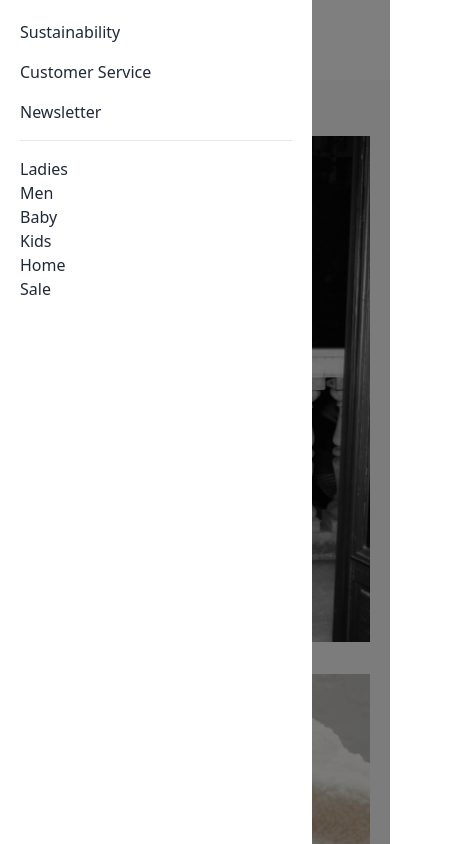
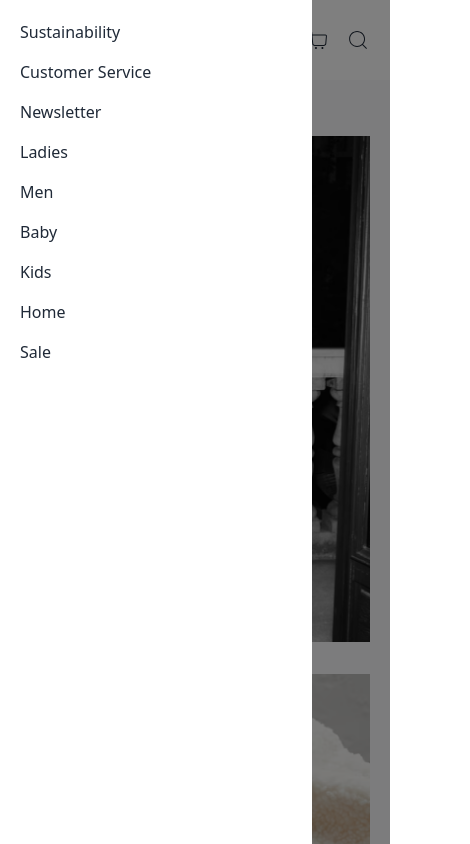
Before and after one commit to Hashim7abdullah/HM-Clone, a React (Vite) app: page / in a window 390 px wide. Both pictures are taken after a click on the button 32 px from the left and 40 px from the top of the page. Shown: the top 844 px of the page, 470 px wide, since content can reach past the window. Built offline with nearby package versions, Linux system fonts and the light colour scheme; no server answers.

Commit message:
changes made

```diff
--- a/src/Components/Navbar/Navabr.jsx
+++ b/src/Components/Navbar/Navabr.jsx
@@ -2,231 +2,266 @@ import React, { useContext, useState } from "react";
 import { Link } from "react-router-dom";
 import { TfiMenu, TfiMore } from "react-icons/tfi";
 import { CiShoppingCart, CiUser, CiSearch, CiHeart } from "react-icons/ci";
+import { motion, AnimatePresence } from "framer-motion";
 import logo from "../../assets/h-m.svg";
-import LoginForm from "../../Pages/Login/LoginForm";
 import { Context } from "../../Context/Context";
-import "aos/dist/aos.css";
-
 
 const Navbar = () => {
   const [dropdownOpen, setDropdownOpen] = useState(false);
   const [menuOpen, setMenuOpen] = useState(false);
-
-  const { navigate , isMobile } = useContext(Context);
+  const { navigate, isMobile } = useContext(Context);
 
   const toggleDropdown = () => setDropdownOpen((prev) => !prev);
   const toggleMenu = () => setMenuOpen((prev) => !prev);
 
+  // Animation variants
+  const navbarVariants = {
+    hidden: { y: -100, opacity: 0 },
+    visible: {
+      y: 0,
+      opacity: 1,
+      transition: {
+        duration: 0.6,
+        ease: "easeOut",
+        when: "beforeChildren",
+        staggerChildren: 0.1
+      }
+    }
+  };
+
+  const childVariants = {
+    hidden: { y: -20, opacity: 0 },
+    visible: {
+      y: 0,
+      opacity: 1,
+      transition: { duration: 0.5, ease: "easeOut" }
+    }
+  };
+
+  const mobileMenuVariants = {
+    hidden: { x: "-100%", opacity: 0 },
+    visible: {
+      x: 0,
+      opacity: 1,
+      transition: {
+        type: "spring",
+        stiffness: 300,
+        damping: 30,
+        staggerChildren: 0.07
+      }
+    }
+  };
+
+  const menuItemVariants = {
+    hidden: { x: -20, opacity: 0 },
+    visible: {
+      x: 0,
+      opacity: 1,
+      transition: { duration: 0.3 }
+    }
+  };
+
+  const dropdownVariants = {
+    hidden: { opacity: 0, scale: 0.95, y: -10 },
+    visible: {
+      opacity: 1,
+      scale: 1,
+      y: 0,
+      transition: {
+        type: "spring",
+        stiffness: 400,
+        damping: 25
+      }
+    }
+  };
+
   return (
-    <nav className="w-full h-20 lg:h-40 flex items-center justify-between px-5 relative">
+    <motion.nav
+      initial="hidden"
+      animate="visible"
+      variants={navbarVariants}
+      className="w-full h-20 lg:h-40 flex items-center justify-between px-5 relative"
+    >
       {/* Mobile Layout (< 1024px) */}
-      <div className="flex items-center gap-4 lg:hidden">
+      <motion.div variants={childVariants} className="flex items-center gap-4 lg:hidden">
         <button onClick={toggleMenu} className="text-gray-800">
           <TfiMenu size={24} />
         </button>
-        <img src={logo} alt="Logo" className="h-8 object-contain" />
-      </div>
+        <motion.img
+          src={logo}
+          alt="Logo"
+          className="h-8 object-contain"
+          whileHover={{ scale: 1.05 }}
+          whileTap={{ scale: 0.95 }}
+        />
+      </motion.div>
 
       {/* Mobile Menu Overlay */}
+      <AnimatePresence>
         {menuOpen && (
-        <div
+          <motion.div
+            initial={{ opacity: 0 }}
+            animate={{ opacity: 1 }}
+            exit={{ opacity: 0 }}
+            transition={{ duration: 0.2 }}
             className="fixed inset-0 bg-black bg-opacity-50 z-40 lg:hidden"
             onClick={toggleMenu}
           />
         )}
+      </AnimatePresence>
 
       {/* Desktop Layout (>= 1024px) */}
-      <div className="hidden lg:flex lg:flex-1">
+      <motion.div variants={childVariants} className="hidden lg:flex lg:flex-1">
         {/* Left Section */}
-        <div data-aos="fade-right" className="flex items-center gap-5">
-          <Link
-            to="#"
-            className="text-gray-800 font-medium hover:text-gray-500"
+        <div className="flex items-center gap-5">
+          {["Sustainability", "Customer Service", "Newsletter"].map((item) => (
+            <motion.div
+              key={item}
+              whileHover={{ scale: 1.05 }}
+              whileTap={{ scale: 0.95 }}
             >
-            Sustainability
+              <Link to="#" className="text-gray-800 font-medium hover:text-gray-500">
+                {item}
               </Link>
-          <Link
-            to="#"
-            className="text-gray-800 font-medium hover:text-gray-500"
-          >
-            Customer Service
-          </Link>
-          <Link
-            to="#"
-            className="text-gray-800 font-medium hover:text-gray-500"
-          >
-            Newsletter
-          </Link>
+            </motion.div>
+          ))}
           <div className="relative">
-            <button
+            <motion.button
+              whileHover={{ scale: 1.1 }}
+              whileTap={{ scale: 0.9 }}
               className="text-gray-800 hover:text-gray-500"
               onClick={toggleDropdown}
             >
               <TfiMore />
-            </button>
+            </motion.button>
+            <AnimatePresence>
               {dropdownOpen && (
-              <div className="absolute top-full left-0 bg-white shadow-lg py-2 rounded">
-                <div className="px-4 py-2 hover:bg-gray-100 cursor-pointer">
-                  Find a Store
-                </div>
-                <div className="px-4 py-2 hover:bg-gray-100 cursor-pointer">
-                  Download on iOS
-                </div>
-                <div className="px-4 py-2 hover:bg-gray-100 cursor-pointer">
-                  Download on Android
+                <motion.div
+                  variants={dropdownVariants}
+                  initial="hidden"
+                  animate="visible"
+                  exit="hidden"
+                  className="absolute top-full left-0 bg-white shadow-lg py-2 rounded"
+                >
+                  {["Find a Store", "Download on iOS", "Download on Android"].map((item) => (
+                    <motion.div
+                      key={item}
+                      whileHover={{ backgroundColor: "#f3f4f6" }}
+                      className="px-4 py-2 cursor-pointer"
+                    >
+                      {item}
+                    </motion.div>
+                  ))}
+                </motion.div>
+              )}
+            </AnimatePresence>
           </div>
         </div>
-            )}
-          </div>
-        </div>
-      </div>
+      </motion.div>
 
       {/* Mobile Menu Content */}
-      <div
-        className={`fixed lg:hidden top-0 left-0 h-full w-4/5 bg-white z-50 transform transition-transform duration-300 ease-in-out ${
-          menuOpen ? "translate-x-0" : "-translate-x-full"
-        }`}
+      <AnimatePresence>
+        {menuOpen && (
+          <motion.div
+            variants={mobileMenuVariants}
+            initial="hidden"
+            animate="visible"
+            exit="hidden"
+            className="fixed lg:hidden top-0 left-0 h-full w-4/5 bg-white z-50"
           >
             <div className="p-5 space-y-4">
-          <Link
-            to="#"
-            className="block text-gray-800 font-medium hover:text-gray-500"
-          >
-            Sustainability
+              {["Sustainability", "Customer Service", "Newsletter", "Ladies", "Men", "Baby", "Kids", "Home", "Sale"].map((item) => (
+                <motion.div key={item} variants={menuItemVariants}>
+                  <Link to="#" className="block text-gray-800 font-medium hover:text-gray-500">
+                    {item}
                   </Link>
-          <Link
-            to="#"
-            className="block text-gray-800 font-medium hover:text-gray-500"
-          >
-            Customer Service
-          </Link>
-          <Link
-            to="#"
-            className="block text-gray-800 font-medium hover:text-gray-500"
-          >
-            Newsletter
-          </Link>
-          <div className="border-t pt-4">
-            <Link
-              to="#"
-              className="block text-gray-800 font-medium hover:text-gray-500"
-            >
-              Ladies
-            </Link>
-            <Link
-              to="#"
-              className="block text-gray-800 font-medium hover:text-gray-500"
-            >
-              Men
-            </Link>
-            <Link
-              to="#"
-              className="block text-gray-800 font-medium hover:text-gray-500"
-            >
-              Baby
-            </Link>
-            <Link
-              to="#"
-              className="block text-gray-800 font-medium hover:text-gray-500"
-            >
-              Kids
-            </Link>
-            <Link
-              to="#"
-              className="block text-gray-800 font-medium hover:text-gray-500"
-            >
-              Home
-            </Link>
-            <Link
-              to="#"
-              className="block text-gray-800 font-medium hover:text-gray-500"
-            >
-              Sale
-            </Link>
+                </motion.div>
+              ))}
             </div>
-        </div>
-      </div>
+          </motion.div>
+        )}
+      </AnimatePresence>
 
       {/* Middle Section - Only visible on desktop */}
-      <div data-aos="zoom-in" className="hidden lg:flex lg:flex-col lg:items-center lg:justify-center lg:flex-1">
-        <div data-aos="zoom-in" className="mb-4">
+      <motion.div
+        variants={childVariants}
+        className="hidden lg:flex lg:flex-col lg:items-center lg:justify-center lg:flex-1"
+      >
+        <motion.div
+          className="mb-4"
+          whileHover={{ scale: 1.05 }}
+          whileTap={{ scale: 0.95 }}
+        >
           <img
             onClick={() => navigate("/")}
             src={logo}
             alt="Logo"
             className="h-12 object-contain"
           />
+        </motion.div>
+        <div className="flex gap-5">
+          {["Ladies", "Men", "Baby", "Kids", "Home", "Sale"].map((item) => (
+            <motion.div
+              key={item}
+              whileHover={{ scale: 1.05 }}
+              whileTap={{ scale: 0.95 }}
+            >
+              <Link to="#" className="text-gray-800 font-medium hover:text-gray-500">
+                {item}
+              </Link>
+            </motion.div>
+          ))}
         </div>
-        <div className="flex gap-5">
-          <Link
-            to="#"
-            className="text-gray-800 font-medium hover:text-gray-500"
-          >
-            Ladies
-          </Link>
-          <Link
-            to="#"
-            className="text-gray-800 font-medium hover:text-gray-500"
-          >
-            Men
-          </Link>
-          <Link
-            to="#"
-            className="text-gray-800 font-medium hover:text-gray-500"
-          >
-            Baby
-          </Link>
-          <Link
-            to="#"
-            className="text-gray-800 font-medium hover:text-gray-500"
-          >
-            Kids
-          </Link>
-          <Link
-            to="#"
-            className="text-gray-800 font-medium hover:text-gray-500"
-          >
-            Home
-          </Link>
-          <Link
-            to="#"
-            className="text-gray-800 font-medium hover:text-gray-500"
-          >
-            Sale
-          </Link>
-        </div>
-      </div>
+      </motion.div>
 
       {/* Right Section */}
-      <div data-aos="fade-left" className="flex flex-col items-end gap-2 lg:flex-1 lg:items-end text-gray-800 font-medium">
-        <div className="flex items-center gap-4 ">
-          <Link to="/sign-in" className="flex items-center gap-2 cursor-pointer">
-            <CiUser className="text-2xl" />
-            <span className="hidden lg:inline text-sm">Sign In</span>
+      <motion.div
+        variants={childVariants}
+        className="flex flex-col items-end gap-2 lg:flex-1 lg:items-end text-gray-800 font-medium"
+      >
+        <div className="flex items-center gap-4">
+          {[
+            { icon: <CiUser className="text-2xl" />, text: "Sign In", link: "/sign-in" },
+            { icon: <CiHeart className="text-2xl" />, text: "Favourites", link: "#" },
+            { icon: <CiShoppingCart className="text-2xl" />, text: "Shopping Bag", link: "#" },
+          ].map((item) => (
+            <motion.div
+              key={item.text}
+              whileHover={{ scale: 1.05 }}
+              whileTap={{ scale: 0.95 }}
+            >
+              <Link to={item.link} className="flex items-center gap-2 cursor-pointer">
+                {item.icon}
+                <span className="hidden lg:inline text-sm">{item.text}</span>
               </Link>
+            </motion.div>
+          ))}
+          <motion.div
+            whileHover={{ scale: 1.05 }}
+            whileTap={{ scale: 0.95 }}
+            className="lg:hidden"
+          >
             <Link to="#" className="flex items-center gap-2 cursor-pointer">
-            <CiHeart className="text-2xl" />
-            <span className="hidden lg:inline text-sm">Favourites</span>
-          </Link>
-          <Link to="#" className="flex items-center gap-2 cursor-pointer">
-            <CiShoppingCart className="text-2xl" />
-            <span className="hidden lg:inline text-sm">Shopping Bag</span>
-          </Link>
-          <Link to="#" className="flex items-center gap-2 lg:hidden cursor-pointer">
               <CiSearch className="text-2xl" />
             </Link>
+          </motion.div>
         </div>
         {/* Search bar - only visible on desktop */}
-        <div className="hidden lg:flex relative items-center">
+        <motion.div
+          variants={childVariants}
+          className="hidden lg:flex relative items-center"
+        >
           <CiSearch className="absolute left-2 text-xl" />
-          <input
+          <motion.input
+            whileFocus={{ scale: 1.02 }}
+            transition={{ duration: 0.2 }}
             type="text"
             placeholder="Search"
             className="pl-8 w-60 p-2 border-b-2 border-gray-300 focus:outline-none focus:border-gray-500"
           />
-        </div>
-      </div>
-    </nav>
+        </motion.div>
+      </motion.div>
+    </motion.nav>
   );
 };
 
--- a/src/Context/Context.jsx
+++ b/src/Context/Context.jsx
@@ -9,7 +9,6 @@ const ShopContextProvider = (props) => {
   const [isMobile, setIsMobile] = useState(window.innerWidth < 768);
   const navigate = useNavigate();
   const currency = "₹";
-  const backendUrl = import.meta.env.VITE_BACKEND_URL;
 
   useEffect(() => {
     // Function to handle AOS initialization and updates
```
Lines whose indentation alone changed are shown as unchanged.
